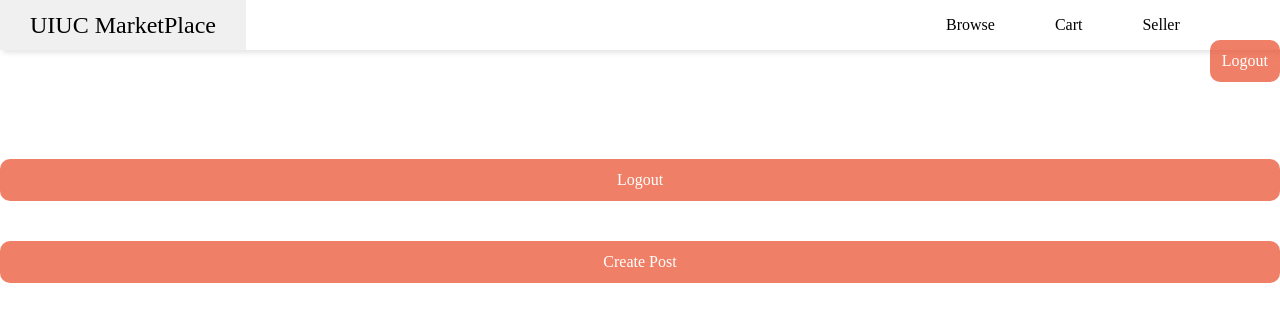
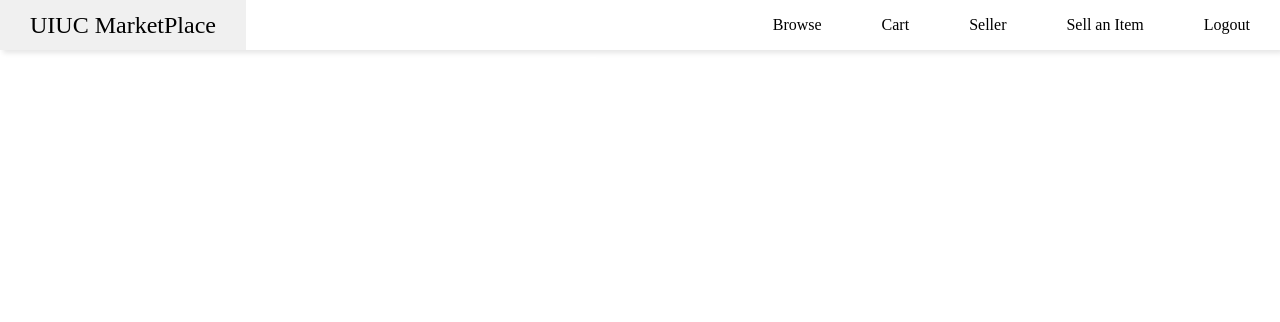
Before and after one commit to CS222-UIUC/main-project-team-66, a React (Vite) app in the folder client/: page /home in a window 1280 px wide. Shown: the top 322 px of the page. Built offline with nearby package versions, Linux system fonts and the light colour scheme; no server answers; sample sign-in values are in the browser's storage.

Commit message:
Implemented AuthContext

```diff
--- a/client/src/AuthContext.jsx
+++ b/client/src/AuthContext.jsx
@@ -21,8 +21,8 @@ export const AuthProvider = ({ children }) => {
 
   const logout = () => {
     setUser(null);
-    // localStorage.removeItem('token');
-    // localStorage.removeItem('loggedInUser');
+    localStorage.removeItem('token');
+    localStorage.removeItem('loggedInUser');
   };
 
   return (
--- a/client/src/pages/Home.jsx
+++ b/client/src/pages/Home.jsx
@@ -1,8 +1,7 @@
 import React, {useEffect, useState} from 'react'
 import { useNavigate } from 'react-router-dom';
-import { handleSuccess } from '../utils';
 import {ToastContainer} from 'react-toastify'
-import { useAuth } from '../AuthContext';
+
 
 function Home() {
   const [loggedInUser, setLoggedInUser] = useState('');
@@ -12,29 +11,9 @@ function Home() {
     setLoggedInUser(localStorage.getItem('loggedInUser'))
   },[])
 
-  // All of the logout functionality
-  // Deletes stored token
-  const { logout } = useAuth();
-  const handleLogout = (e)=> {
-    logout();
-    localStorage.removeItem('token');
-    localStorage.removeItem('loggedInUser');
-    handleSuccess('User logged out');
-    setTimeout(()=>{
-      navigate('/login');
-    },1000)
-  }
-
-  const handleCreatePost = (e) => {
-    navigate('/create');
-  }
-
-
   return (
     <div>
       <h1>Welcome {loggedInUser}</h1>
-      <button onClick={handleLogout}>Logout</button>
-      <button onClick={handleCreatePost}>Create Post</button>
       <ToastContainer />
     </div>
   )
--- a/client/src/pages/Navbar.jsx
+++ b/client/src/pages/Navbar.jsx
@@ -1,9 +1,23 @@
 import React from 'react'
 import { useAuth } from '../AuthContext';
+import { handleSuccess } from '../utils';
+import { useNavigate } from 'react-router-dom';
 
 function Navbar() {
+  const navigate = useNavigate();
+  const { user, logout } = useAuth();
 
-  const { user, logout } = useAuth();
+
+  const handleLogout = (e)=> {
+    logout();
+    handleSuccess('User logged out');
+    setTimeout(()=>{
+      navigate('/login');
+    },1000)
+  }
+  const handleCreatePost = (e) => {
+    navigate('/create');
+  }
 
   const showSideBar = (event) => {
     event.preventDefault();
@@ -23,18 +37,36 @@ function Navbar() {
           <li><a href="#">Browse</a></li>
           <li><a href="#">Cart</a></li>
           <li><a href="#">Seller</a></li>
+          {user && (
+            <li>
+              <a href="#" onClick={handleCreatePost}>Sell an Item</a>
+            </li>
+          )}
+          {user && (
+            <li>
+              <a href="#" onClick={handleLogout}>Logout</a>
+            </li>
+          )}
+
         </ul>
         <ul>
           <li><a href="#">UIUC MarketPlace</a></li>
           <li className='hideOnMobile'><a href="#">Browse</a></li>
           <li className='hideOnMobile'><a href="#">Cart</a></li>
           <li className='hideOnMobile'><a href="#">Seller</a></li>
+          {user && (
+            <li className='hideOnMobile'>
+              <a href="#" onClick={handleCreatePost}>Sell an Item</a>
+            </li>
+          )}
+          {user && (
+            <li className='hideOnMobile'>
+              <a href="#" onClick={handleLogout}>Logout</a>
+            </li>
+          )}
+
           <li className='menu-button' aria-label="menu-button" onClick={showSideBar}><a href=""><svg xmlns="http://www.w3.org/2000/svg" height="26px" viewBox="0 -960 960 960" width="26px" fill="#000000"><path d="M120-240v-80h720v80H120Zm0-200v-80h720v80H120Zm0-200v-80h720v80H120Z"/></svg></a></li>
-          {user && (
-          <li>
-            <button onClick={logout}>Logout</button>
-          </li>
-        )}
+
         </ul>
     </nav>
   )
```
